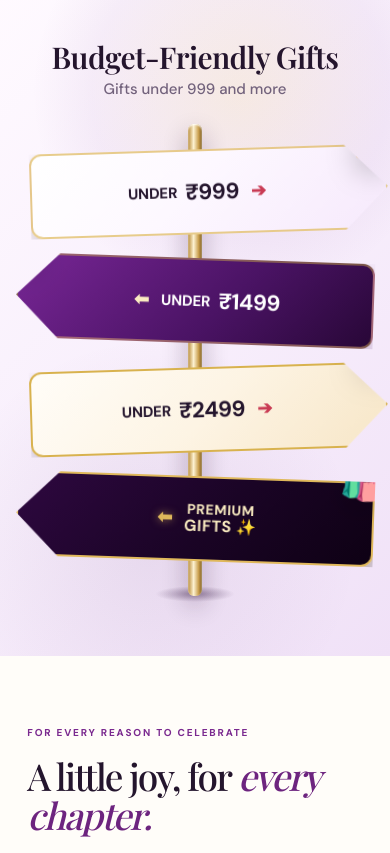
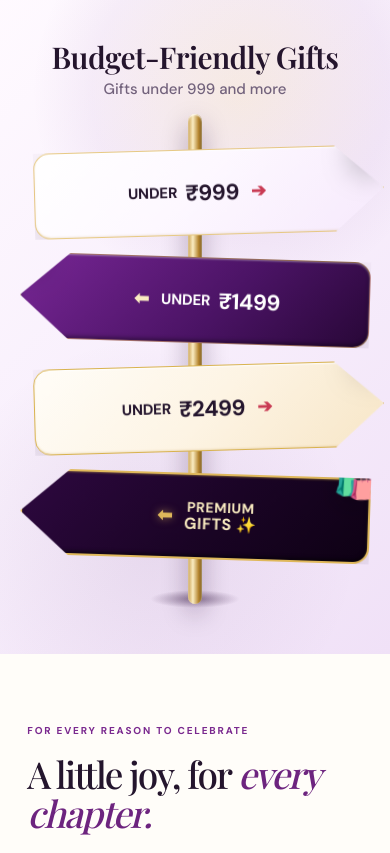
Before and after one commit to tohfapvt-art/tohfa9, a website: page index.html in a window 390 px wide. Shown: the part 2640-3493 px from the top of the page. Drawn offline with nearby package versions, Linux system fonts and the light colour scheme; a web font is replaced by a local one.

Commit message:
Refine signpost plank edges: Smooth rounded chamfers, inner lighting, drop-shadow bevels and unclipped badges

```diff
--- a/budget-signpost.css
+++ b/budget-signpost.css
@@ -1,5 +1,5 @@
 /* ==========================================================================
-   TOHFA BUDGET-FRIENDLY GIFTS — HYBRID HORIZONTAL (DESKTOP) & 3D SIGNPOST (MOBILE)
+   TOHFA BUDGET-FRIENDLY GIFTS — REFINED LUXURY EDGES & DUAL VIEW LAYOUT
    ========================================================================== */
 
 .budget-section {
@@ -57,7 +57,7 @@
   font-weight: 500;
 }
 
-/* --- Container --- */
+/* --- Railing Container --- */
 .budget-rail-container {
   position: relative;
   max-width: 1250px;
@@ -70,7 +70,6 @@
    DESKTOP VIEW (Horizontal Rail Banner: 900px and above)
    ========================================================================== */
 @media (min-width: 900px) {
-  /* Metallic Rail Bar Behind Cards */
   .rail-bar {
     position: absolute;
     top: 50%;
@@ -113,7 +112,6 @@
   .rail-post::before { top: -6px; }
   .rail-post::after { bottom: -6px; }
 
-  /* 4 Signboard Cards Track */
   .budget-cards-track {
     display: grid;
     grid-template-columns: repeat(4, 1fr);
@@ -137,7 +135,6 @@
     cursor: pointer;
   }
 
-  /* Connectors on the sides */
   .rail-joint {
     position: absolute;
     top: 50%;
@@ -155,8 +152,6 @@
 
   .sign-arrow-left { display: none; }
   .sign-arrow-right { display: inline-block; }
-
-  .card-bracket { display: none; }
 }
 
 /* ==========================================================================
@@ -179,35 +174,33 @@
     perspective: 1100px;
   }
 
-  /* Hide Desktop Horizontal Rail */
   .rail-bar { display: none; }
   .rail-joint { display: none; }
 
-  /* Realistic Center Vertical Pole */
+  /* 3D Vertical Pole Behind Planks */
   .budget-rail-container::before {
     content: '';
     position: absolute;
-    top: 0;
-    bottom: 0;
+    top: -10px;
+    bottom: -10px;
     left: 50%;
     transform: translateX(-50%);
     width: 14px;
-    background: linear-gradient(90deg, #b68732 0%, #fdf2d2 40%, #caa050 75%, #7a5818 100%);
-    border-radius: 6px;
-    box-shadow: 0 10px 24px rgba(36, 8, 48, 0.32), inset 0 1px 2px #fff;
+    background: linear-gradient(90deg, #caa050 0%, #faecc1 35%, #b68732 75%, #7a5818 100%);
+    border-radius: 7px;
+    box-shadow: 0 10px 24px rgba(36, 8, 48, 0.35), inset 0 1px 2px #fff;
     z-index: 1;
   }
 
-  /* Pole Finial Top & Base Shadow */
   .budget-rail-container::after {
     content: '';
     position: absolute;
-    bottom: -6px;
+    bottom: -14px;
     left: 50%;
     transform: translateX(-50%);
-    width: 80px;
-    height: 16px;
-    background: radial-gradient(ellipse, rgba(41, 11, 56, 0.4) 0%, transparent 70%);
+    width: 90px;
+    height: 18px;
+    background: radial-gradient(ellipse, rgba(41, 11, 56, 0.45) 0%, transparent 70%);
     border-radius: 50%;
     z-index: 0;
   }
@@ -216,9 +209,9 @@
   .budget-cards-track {
     display: flex;
     flex-direction: column;
-    gap: 24px;
+    gap: 22px;
     width: 100%;
-    max-width: 360px;
+    max-width: 350px;
     position: relative;
     z-index: 2;
   }
@@ -226,27 +219,28 @@
   .budget-sign-card {
     position: relative;
     width: 100%;
-    min-height: 85px;
-    padding: 16px 24px;
+    min-height: 86px;
+    padding: 16px 22px;
     display: flex;
     align-items: center;
     justify-content: center;
     text-decoration: none;
     font-family: 'DM Sans', sans-serif;
     transition: all 0.35s cubic-bezier(0.34, 1.56, 0.64, 1);
-    box-shadow: 0 12px 26px rgba(36, 17, 48, 0.16), 0 2px 5px rgba(0, 0, 0, 0.05);
     cursor: pointer;
+    /* Clean, soft 3D shadow that hugs the arrow shape */
+    filter: drop-shadow(0 10px 18px rgba(36, 17, 48, 0.16));
   }
 
-  /* Alternating Left & Right Directional Planks */
+  /* Smooth Rounded Arrow Directional Planks */
 
   /* 1. Pointing Right ➔ (Card 1 & Card 3) */
   .card-dir-right {
-    clip-path: polygon(0% 0%, 88% 0%, 100% 50%, 88% 100%, 0% 100%);
-    border-radius: 12px 0 0 12px;
-    padding-right: 44px;
-    padding-left: 20px;
-    transform: rotate(-1.8deg) translateZ(0);
+    clip-path: polygon(0% 0%, 86% 0%, 100% 50%, 86% 100%, 0% 100%);
+    border-radius: 16px 0 0 16px;
+    padding-right: 48px;
+    padding-left: 24px;
+    transform: rotate(-1.6deg) translateZ(0);
     margin-left: 14px;
   }
 
@@ -255,11 +249,11 @@
 
   /* 2. Pointing Left ⬅ (Card 2 & Card 4) */
   .card-dir-left {
-    clip-path: polygon(12% 0%, 100% 0%, 100% 100%, 12% 100%, 0% 50%);
-    border-radius: 0 12px 12px 0;
-    padding-left: 44px;
-    padding-right: 20px;
-    transform: rotate(2deg) translateZ(0);
+    clip-path: polygon(14% 0%, 100% 0%, 100% 100%, 14% 100%, 0% 50%);
+    border-radius: 0 16px 16px 0;
+    padding-left: 48px;
+    padding-right: 24px;
+    transform: rotate(1.8deg) translateZ(0);
     margin-right: 14px;
   }
 
@@ -268,7 +262,7 @@
 }
 
 /* ==========================================================================
-   Shared Typography & Color Schemes
+   Shared Typography & Color Themes
    ========================================================================== */
 .sign-text {
   display: flex;
@@ -316,13 +310,14 @@
 .sign-arrow-right { margin-left: 4px; }
 .sign-arrow-left { margin-right: 4px; }
 
-/* --- Theme Variants --- */
+/* --- Theme Variants with Soft Chamfer & Inner Glow --- */
 
 /* Card 1: Pearl Cream & Gold Accent (Under 999) */
 .card-pearl {
   background: linear-gradient(135deg, #ffffff 0%, #fdf8ff 45%, #f6e9fc 100%);
   color: #24152d;
-  border: 2px solid rgba(223, 184, 91, 0.7);
+  border: 1.5px solid rgba(223, 184, 91, 0.75);
+  box-shadow: inset 0 1px 2px rgba(255, 255, 255, 0.9), inset 0 -1px 2px rgba(184, 134, 40, 0.15);
 }
 
 .card-pearl .sign-amount { color: #24152d; }
@@ -333,8 +328,8 @@
 .card-purple {
   background: linear-gradient(135deg, #782696 0%, #4a1364 58%, #280737 100%);
   color: #ffffff;
-  border: 2px solid rgba(223, 184, 91, 0.45);
-  box-shadow: 0 14px 32px rgba(67, 17, 95, 0.28);
+  border: 1.5px solid rgba(223, 184, 91, 0.55);
+  box-shadow: inset 0 1px 2px rgba(255, 255, 255, 0.35), inset 0 -2px 4px rgba(0, 0, 0, 0.4);
 }
 
 .card-purple .sign-amount { color: #ffffff; }
@@ -345,7 +340,8 @@
 .card-gold {
   background: linear-gradient(135deg, #fffdf8 0%, #fdf4e4 50%, #f7e6c7 100%);
   color: #24152d;
-  border: 2px solid #d8b24e;
+  border: 1.5px solid #d8b24e;
+  box-shadow: inset 0 1px 2px rgba(255, 255, 255, 0.9), inset 0 -1px 2px rgba(184, 134, 40, 0.2);
 }
 
 .card-gold .sign-amount { color: #24152d; }
@@ -356,8 +352,8 @@
 .card-midnight {
   background: linear-gradient(135deg, #2e0840 0%, #1a0425 55%, #0e0114 100%);
   color: #faecc1;
-  border: 2.5px solid #dfb85b;
-  box-shadow: 0 14px 34px rgba(0, 0, 0, 0.35), 0 0 16px rgba(223, 184, 91, 0.22);
+  border: 2px solid #dfb85b;
+  box-shadow: inset 0 1px 2px rgba(223, 184, 91, 0.4), inset 0 -2px 4px rgba(0, 0, 0, 0.6);
 }
 
 .card-midnight .sign-arrow-right,
@@ -370,35 +366,35 @@
 .card-badge {
   position: absolute;
   pointer-events: none;
-  z-index: 5;
-  filter: drop-shadow(0 8px 14px rgba(0, 0, 0, 0.25));
+  z-index: 6;
+  filter: drop-shadow(0 8px 14px rgba(0, 0, 0, 0.28));
   animation: floatBob 3.2s ease-in-out infinite alternate;
 }
 
 .badge-gift {
-  top: -18px;
-  right: -8px;
+  top: -16px;
+  right: -6px;
   font-size: 32px;
   animation-delay: 0s;
 }
 
 .badge-heart {
-  top: -16px;
-  left: -10px;
+  top: -14px;
+  left: -8px;
   font-size: 28px;
   animation-delay: 0.6s;
 }
 
 .badge-ribbon {
-  top: -18px;
-  right: -8px;
+  top: -16px;
+  right: -6px;
   font-size: 28px;
   animation-delay: 1.1s;
 }
 
 .badge-bag {
-  top: -16px;
-  right: -8px;
+  top: -14px;
+  right: -6px;
   font-size: 32px;
   animation-delay: 0.8s;
 }
@@ -410,17 +406,25 @@
 
 /* Hover & Focus State */
 .budget-sign-card:hover {
-  transform: translateY(-8px) scale(1.03);
-  box-shadow: 0 18px 38px rgba(67, 17, 95, 0.25), 0 0 20px rgba(223, 184, 91, 0.3);
+  transform: translateY(-7px) scale(1.03);
   z-index: 10;
 }
 
+@media (max-width: 899px) {
+  .card-dir-right:hover {
+    transform: rotate(-0.5deg) translateY(-5px) scale(1.03);
+  }
+  .card-dir-left:hover {
+    transform: rotate(0.5deg) translateY(-5px) scale(1.03);
+  }
+}
+
 .budget-sign-card:hover .sign-arrow-right {
-  transform: translateX(6px) scale(1.15);
+  transform: translateX(5px) scale(1.15);
 }
 
 .budget-sign-card:hover .sign-arrow-left {
-  transform: translateX(-6px) scale(1.15);
+  transform: translateX(-5px) scale(1.15);
 }
 
 /* Dark Mode Overrides */
--- a/outputs/budget-signpost.css
+++ b/outputs/budget-signpost.css
@@ -1,5 +1,5 @@
 /* ==========================================================================
-   TOHFA BUDGET-FRIENDLY GIFTS — HYBRID HORIZONTAL (DESKTOP) & 3D SIGNPOST (MOBILE)
+   TOHFA BUDGET-FRIENDLY GIFTS — REFINED LUXURY EDGES & DUAL VIEW LAYOUT
    ========================================================================== */
 
 .budget-section {
@@ -57,7 +57,7 @@
   font-weight: 500;
 }
 
-/* --- Container --- */
+/* --- Railing Container --- */
 .budget-rail-container {
   position: relative;
   max-width: 1250px;
@@ -70,7 +70,6 @@
    DESKTOP VIEW (Horizontal Rail Banner: 900px and above)
    ========================================================================== */
 @media (min-width: 900px) {
-  /* Metallic Rail Bar Behind Cards */
   .rail-bar {
     position: absolute;
     top: 50%;
@@ -113,7 +112,6 @@
   .rail-post::before { top: -6px; }
   .rail-post::after { bottom: -6px; }
 
-  /* 4 Signboard Cards Track */
   .budget-cards-track {
     display: grid;
     grid-template-columns: repeat(4, 1fr);
@@ -137,7 +135,6 @@
     cursor: pointer;
   }
 
-  /* Connectors on the sides */
   .rail-joint {
     position: absolute;
     top: 50%;
@@ -155,8 +152,6 @@
 
   .sign-arrow-left { display: none; }
   .sign-arrow-right { display: inline-block; }
-
-  .card-bracket { display: none; }
 }
 
 /* ==========================================================================
@@ -179,35 +174,33 @@
     perspective: 1100px;
   }
 
-  /* Hide Desktop Horizontal Rail */
   .rail-bar { display: none; }
   .rail-joint { display: none; }
 
-  /* Realistic Center Vertical Pole */
+  /* 3D Vertical Pole Behind Planks */
   .budget-rail-container::before {
     content: '';
     position: absolute;
-    top: 0;
-    bottom: 0;
+    top: -10px;
+    bottom: -10px;
     left: 50%;
     transform: translateX(-50%);
     width: 14px;
-    background: linear-gradient(90deg, #b68732 0%, #fdf2d2 40%, #caa050 75%, #7a5818 100%);
-    border-radius: 6px;
-    box-shadow: 0 10px 24px rgba(36, 8, 48, 0.32), inset 0 1px 2px #fff;
+    background: linear-gradient(90deg, #caa050 0%, #faecc1 35%, #b68732 75%, #7a5818 100%);
+    border-radius: 7px;
+    box-shadow: 0 10px 24px rgba(36, 8, 48, 0.35), inset 0 1px 2px #fff;
     z-index: 1;
   }
 
-  /* Pole Finial Top & Base Shadow */
   .budget-rail-container::after {
     content: '';
     position: absolute;
-    bottom: -6px;
+    bottom: -14px;
     left: 50%;
     transform: translateX(-50%);
-    width: 80px;
-    height: 16px;
-    background: radial-gradient(ellipse, rgba(41, 11, 56, 0.4) 0%, transparent 70%);
+    width: 90px;
+    height: 18px;
+    background: radial-gradient(ellipse, rgba(41, 11, 56, 0.45) 0%, transparent 70%);
     border-radius: 50%;
     z-index: 0;
   }
@@ -216,9 +209,9 @@
   .budget-cards-track {
     display: flex;
     flex-direction: column;
-    gap: 24px;
+    gap: 22px;
     width: 100%;
-    max-width: 360px;
+    max-width: 350px;
     position: relative;
     z-index: 2;
   }
@@ -226,27 +219,28 @@
   .budget-sign-card {
     position: relative;
     width: 100%;
-    min-height: 85px;
-    padding: 16px 24px;
+    min-height: 86px;
+    padding: 16px 22px;
     display: flex;
     align-items: center;
     justify-content: center;
     text-decoration: none;
     font-family: 'DM Sans', sans-serif;
     transition: all 0.35s cubic-bezier(0.34, 1.56, 0.64, 1);
-    box-shadow: 0 12px 26px rgba(36, 17, 48, 0.16), 0 2px 5px rgba(0, 0, 0, 0.05);
     cursor: pointer;
+    /* Clean, soft 3D shadow that hugs the arrow shape */
+    filter: drop-shadow(0 10px 18px rgba(36, 17, 48, 0.16));
   }
 
-  /* Alternating Left & Right Directional Planks */
+  /* Smooth Rounded Arrow Directional Planks */
 
   /* 1. Pointing Right ➔ (Card 1 & Card 3) */
   .card-dir-right {
-    clip-path: polygon(0% 0%, 88% 0%, 100% 50%, 88% 100%, 0% 100%);
-    border-radius: 12px 0 0 12px;
-    padding-right: 44px;
-    padding-left: 20px;
-    transform: rotate(-1.8deg) translateZ(0);
+    clip-path: polygon(0% 0%, 86% 0%, 100% 50%, 86% 100%, 0% 100%);
+    border-radius: 16px 0 0 16px;
+    padding-right: 48px;
+    padding-left: 24px;
+    transform: rotate(-1.6deg) translateZ(0);
     margin-left: 14px;
   }
 
@@ -255,11 +249,11 @@
 
   /* 2. Pointing Left ⬅ (Card 2 & Card 4) */
   .card-dir-left {
-    clip-path: polygon(12% 0%, 100% 0%, 100% 100%, 12% 100%, 0% 50%);
-    border-radius: 0 12px 12px 0;
-    padding-left: 44px;
-    padding-right: 20px;
-    transform: rotate(2deg) translateZ(0);
+    clip-path: polygon(14% 0%, 100% 0%, 100% 100%, 14% 100%, 0% 50%);
+    border-radius: 0 16px 16px 0;
+    padding-left: 48px;
+    padding-right: 24px;
+    transform: rotate(1.8deg) translateZ(0);
     margin-right: 14px;
   }
 
@@ -268,7 +262,7 @@
 }
 
 /* ==========================================================================
-   Shared Typography & Color Schemes
+   Shared Typography & Color Themes
    ========================================================================== */
 .sign-text {
   display: flex;
@@ -316,13 +310,14 @@
 .sign-arrow-right { margin-left: 4px; }
 .sign-arrow-left { margin-right: 4px; }
 
-/* --- Theme Variants --- */
+/* --- Theme Variants with Soft Chamfer & Inner Glow --- */
 
 /* Card 1: Pearl Cream & Gold Accent (Under 999) */
 .card-pearl {
   background: linear-gradient(135deg, #ffffff 0%, #fdf8ff 45%, #f6e9fc 100%);
   color: #24152d;
-  border: 2px solid rgba(223, 184, 91, 0.7);
+  border: 1.5px solid rgba(223, 184, 91, 0.75);
+  box-shadow: inset 0 1px 2px rgba(255, 255, 255, 0.9), inset 0 -1px 2px rgba(184, 134, 40, 0.15);
 }
 
 .card-pearl .sign-amount { color: #24152d; }
@@ -333,8 +328,8 @@
 .card-purple {
   background: linear-gradient(135deg, #782696 0%, #4a1364 58%, #280737 100%);
   color: #ffffff;
-  border: 2px solid rgba(223, 184, 91, 0.45);
-  box-shadow: 0 14px 32px rgba(67, 17, 95, 0.28);
+  border: 1.5px solid rgba(223, 184, 91, 0.55);
+  box-shadow: inset 0 1px 2px rgba(255, 255, 255, 0.35), inset 0 -2px 4px rgba(0, 0, 0, 0.4);
 }
 
 .card-purple .sign-amount { color: #ffffff; }
@@ -345,7 +340,8 @@
 .card-gold {
   background: linear-gradient(135deg, #fffdf8 0%, #fdf4e4 50%, #f7e6c7 100%);
   color: #24152d;
-  border: 2px solid #d8b24e;
+  border: 1.5px solid #d8b24e;
+  box-shadow: inset 0 1px 2px rgba(255, 255, 255, 0.9), inset 0 -1px 2px rgba(184, 134, 40, 0.2);
 }
 
 .card-gold .sign-amount { color: #24152d; }
@@ -356,8 +352,8 @@
 .card-midnight {
   background: linear-gradient(135deg, #2e0840 0%, #1a0425 55%, #0e0114 100%);
   color: #faecc1;
-  border: 2.5px solid #dfb85b;
-  box-shadow: 0 14px 34px rgba(0, 0, 0, 0.35), 0 0 16px rgba(223, 184, 91, 0.22);
+  border: 2px solid #dfb85b;
+  box-shadow: inset 0 1px 2px rgba(223, 184, 91, 0.4), inset 0 -2px 4px rgba(0, 0, 0, 0.6);
 }
 
 .card-midnight .sign-arrow-right,
@@ -370,35 +366,35 @@
 .card-badge {
   position: absolute;
   pointer-events: none;
-  z-index: 5;
-  filter: drop-shadow(0 8px 14px rgba(0, 0, 0, 0.25));
+  z-index: 6;
+  filter: drop-shadow(0 8px 14px rgba(0, 0, 0, 0.28));
   animation: floatBob 3.2s ease-in-out infinite alternate;
 }
 
 .badge-gift {
-  top: -18px;
-  right: -8px;
+  top: -16px;
+  right: -6px;
   font-size: 32px;
   animation-delay: 0s;
 }
 
 .badge-heart {
-  top: -16px;
-  left: -10px;
+  top: -14px;
+  left: -8px;
   font-size: 28px;
   animation-delay: 0.6s;
 }
 
 .badge-ribbon {
-  top: -18px;
-  right: -8px;
+  top: -16px;
+  right: -6px;
   font-size: 28px;
   animation-delay: 1.1s;
 }
 
 .badge-bag {
-  top: -16px;
-  right: -8px;
+  top: -14px;
+  right: -6px;
   font-size: 32px;
   animation-delay: 0.8s;
 }
@@ -410,17 +406,25 @@
 
 /* Hover & Focus State */
 .budget-sign-card:hover {
-  transform: translateY(-8px) scale(1.03);
-  box-shadow: 0 18px 38px rgba(67, 17, 95, 0.25), 0 0 20px rgba(223, 184, 91, 0.3);
+  transform: translateY(-7px) scale(1.03);
   z-index: 10;
 }
 
+@media (max-width: 899px) {
+  .card-dir-right:hover {
+    transform: rotate(-0.5deg) translateY(-5px) scale(1.03);
+  }
+  .card-dir-left:hover {
+    transform: rotate(0.5deg) translateY(-5px) scale(1.03);
+  }
+}
+
 .budget-sign-card:hover .sign-arrow-right {
-  transform: translateX(6px) scale(1.15);
+  transform: translateX(5px) scale(1.15);
 }
 
 .budget-sign-card:hover .sign-arrow-left {
-  transform: translateX(-6px) scale(1.15);
+  transform: translateX(-5px) scale(1.15);
 }
 
 /* Dark Mode Overrides */
```
